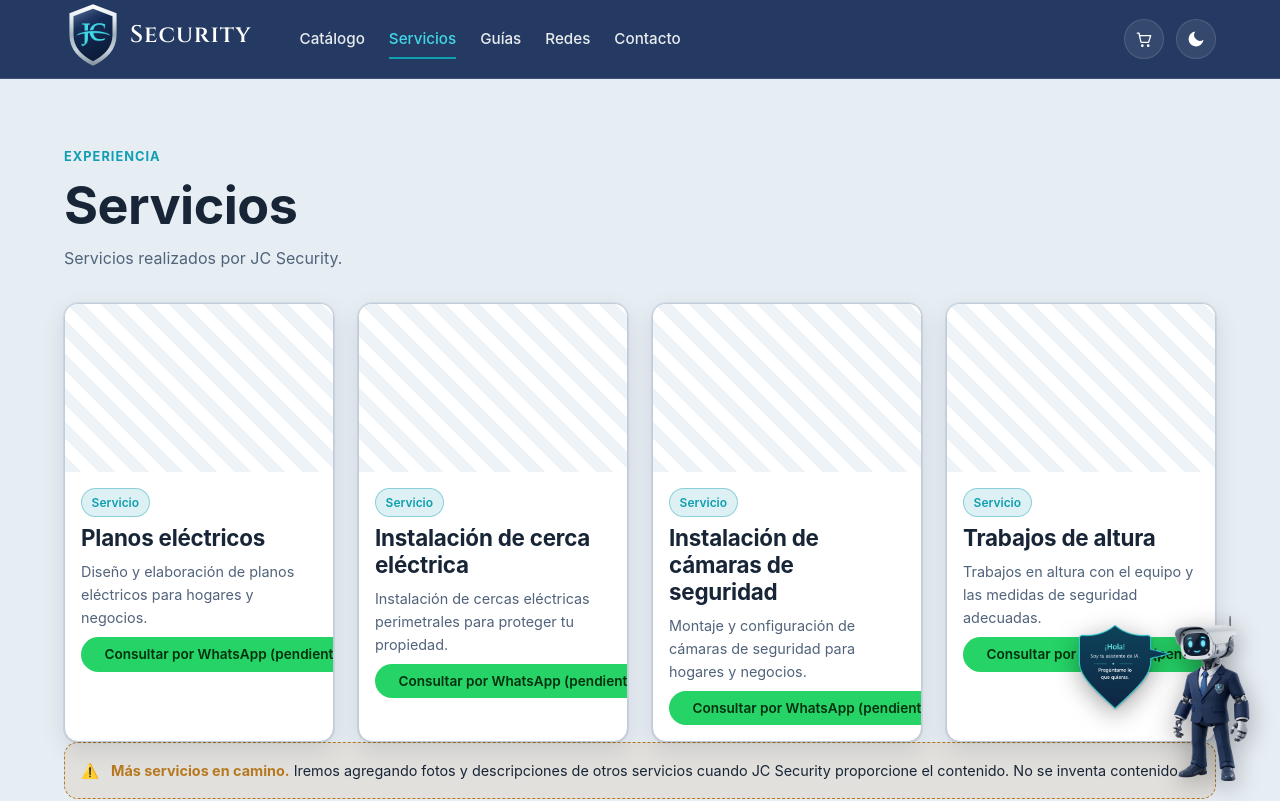
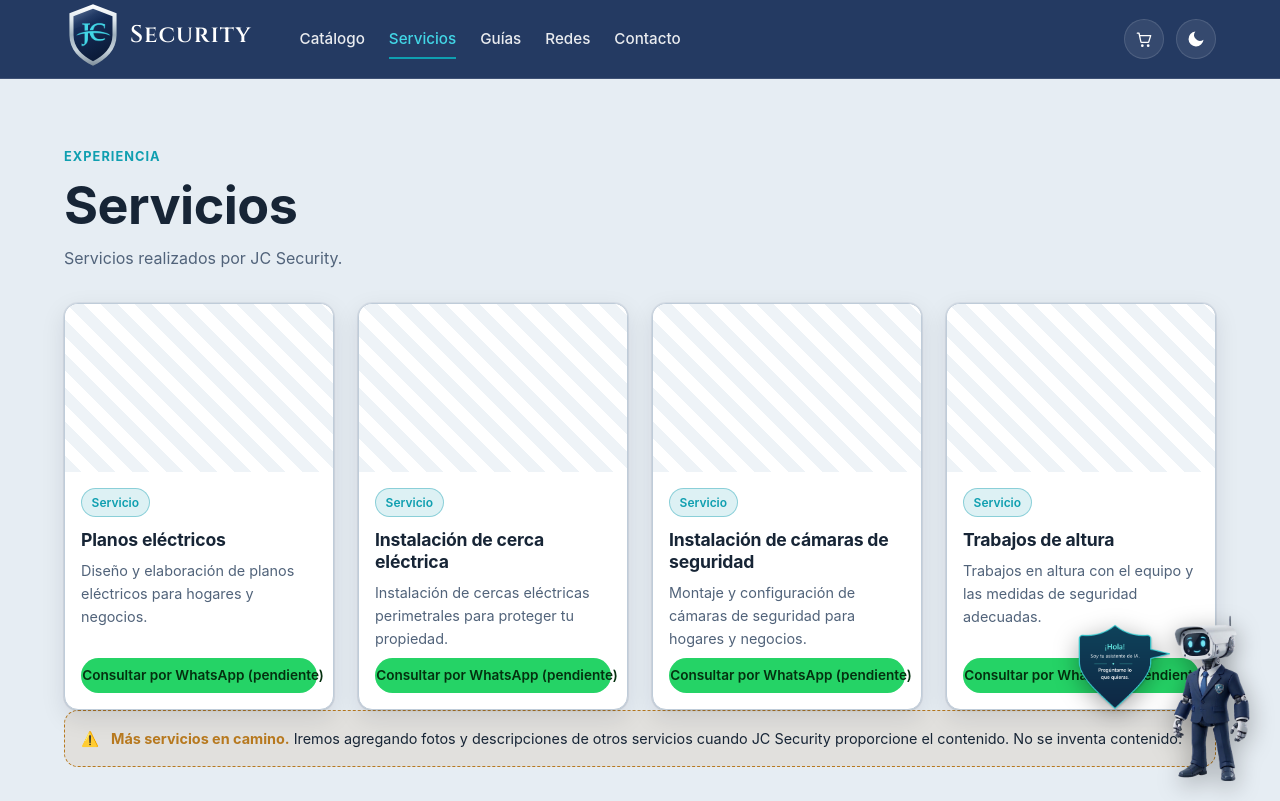
Before and after one commit to JC-Security27/JC_Security, a React (Vite) app in the folder frontend/: page /servicios in a window 1280 px wide. Shown: the top 801 px of the page. Built offline with nearby package versions, Linux system fonts and the light colour scheme.

Commit message:
Arreglar acomodo de tarjetas de servicios y boton WhatsApp

```diff
--- a/frontend/src/pages/ServicesPage.tsx
+++ b/frontend/src/pages/ServicesPage.tsx
@@ -42,17 +42,19 @@ export function ServicesPage() {
         <p>Servicios realizados por JC Security.</p>
       </div>
 
-      <div className="grid grid-cards projects-grid">
+      <div className="services-grid">
         {services.map((s) => (
-          <div key={s.id} className="card project-placeholder">
-            <div className="project-ph-media" aria-hidden="true" />
-            <div className="project-ph-body">
-              <span className="chip chip-accent">Servicio</span>
-              <h3>{s.title}</h3>
-              <p className="muted">{s.description}</p>
+          <div key={s.id} className="card service-card">
+            <div className="service-card-media" aria-hidden="true" />
+            <div className="service-card-body">
+              <span className="chip chip-accent service-card-tag">
+                Servicio
+              </span>
+              <h3 className="service-card-title">{s.title}</h3>
+              <p className="muted service-card-desc">{s.description}</p>
               <WhatsAppButton
                 message={serviceInquiryMessage(s.title)}
-                className="btn btn-whatsapp btn-sm"
+                className="btn btn-whatsapp btn-sm btn-block service-card-cta"
               >
                 Consultar por WhatsApp
               </WhatsAppButton>
--- a/frontend/src/styles/pages.css
+++ b/frontend/src/styles/pages.css
@@ -1005,6 +1005,58 @@
   align-items: flex-start;
 }
 
+/* ----- Servicios (tarjetas con CTA de WhatsApp) ----- */
+.services-grid {
+  display: grid;
+  grid-template-columns: repeat(auto-fill, minmax(260px, 1fr));
+  gap: var(--space-5);
+  margin-top: var(--space-6);
+  align-items: stretch;
+}
+.service-card {
+  display: flex;
+  flex-direction: column;
+  overflow: hidden;
+}
+.service-card-media {
+  aspect-ratio: 16 / 10;
+  background: repeating-linear-gradient(
+    45deg,
+    var(--surface-2),
+    var(--surface-2) 12px,
+    var(--surface) 12px,
+    var(--surface) 24px
+  );
+}
+.service-card-body {
+  flex: 1;
+  display: flex;
+  flex-direction: column;
+  align-items: flex-start;
+  gap: var(--space-2);
+  padding: var(--space-4);
+}
+.service-card-tag {
+  margin-bottom: var(--space-1);
+}
+.service-card-title {
+  font-size: 1.1rem;
+  line-height: 1.25;
+  margin: 0;
+}
+.service-card-desc {
+  margin: 0;
+  font-size: 0.9rem;
+}
+/* El botón se pega abajo para que todas las tarjetas alineen el CTA. */
+.service-card-cta {
+  margin-top: auto;
+  width: 100%;
+  justify-content: center;
+  white-space: normal;
+  text-align: center;
+}
+
 /* ----- Contacto ----- */
 .contact-layout {
   display: grid;
```
